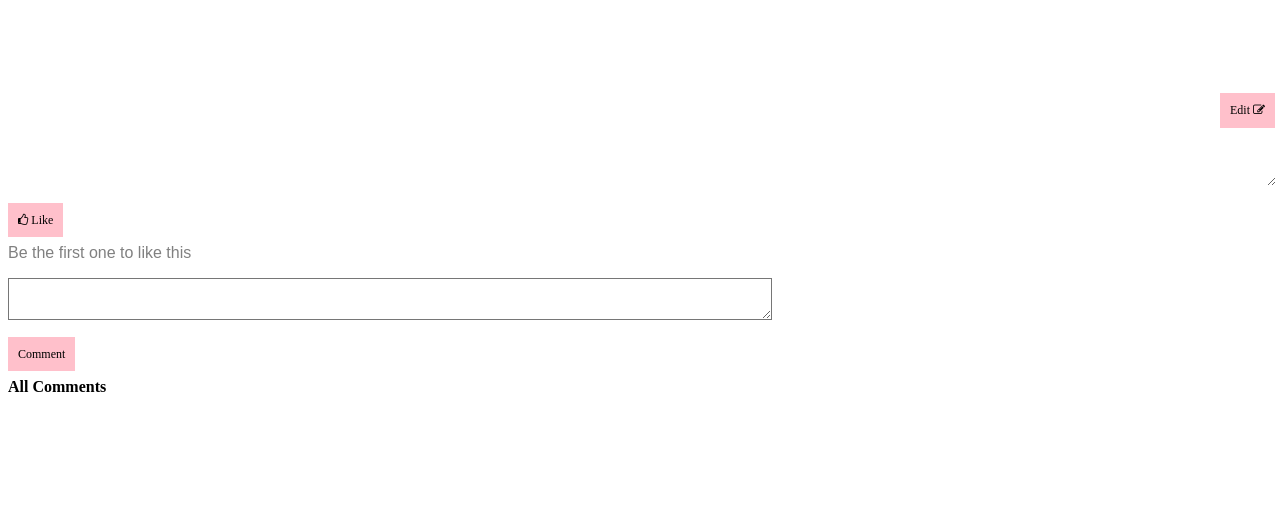
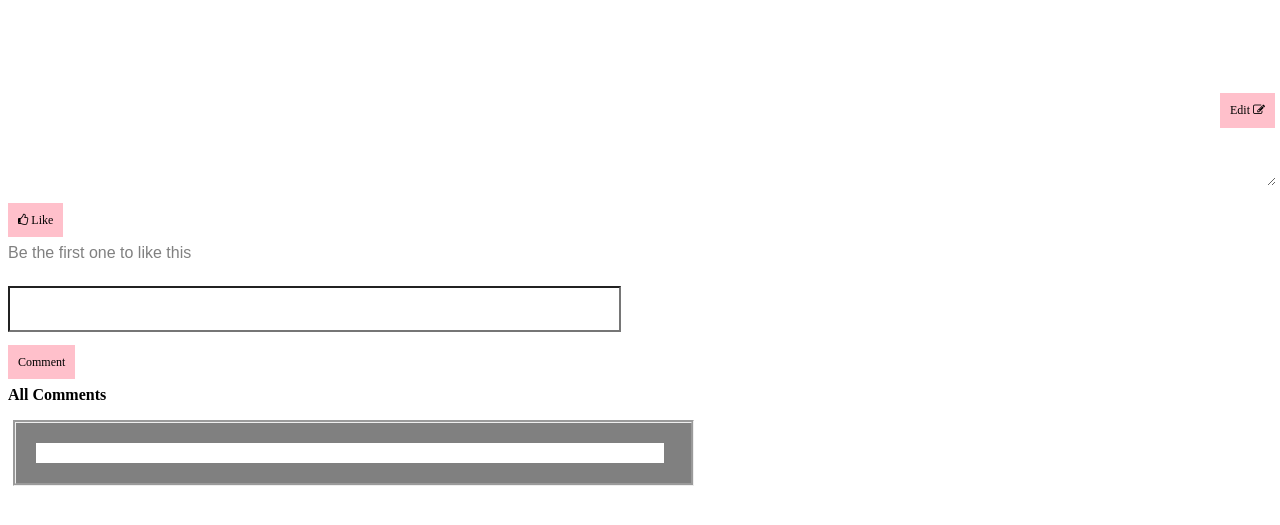
Before and after one commit to arunsubashm/Scribbler-Upgrad, a plain HTML site: page html/post.html in a window 1280 px wide. Both pictures are taken after a click on the element "Comment". Shown: the part 103-628 px from the top of the page. Drawn offline with Linux system fonts and the light colour scheme; a web font is replaced by a local one.

Commit message:
Implement display of Comments

```diff
--- a/html/post.html
+++ b/html/post.html
@@ -25,6 +25,7 @@
 
     <div id="postdump">
 
+        <!-- Dump the Post details -->
         <form>
             <label for="title"></label>
             <input type="text" class = "post-form post-form-title" id= "ftitle" name="title">
@@ -37,16 +38,20 @@
             <label for="content"></label>
             <textarea class = "post-form post-form-content" id= "fcontent" name="content"></textarea>
         </form>
+        <!-- Like Button -->
         <div id = "like-button">
         <span class="btn-like" title='like' onclick="postLiked()"><i class="fa fa-thumbs-o-up" aria-hidden="true"></i> Like</span>
         </div>
         <p id = "like-note">Be the first one to like this</p>
         <div>
+        <!-- Comments -->
         <label for="comments"></label>
-        <textarea class = "post-form-comment" id= "fcomment" placeholder="Leave a comment..." name="comment"></textarea>
+        <input type="text" class = "post-form-comment" id= "fcomment" placeholder="Leave a comment..." name="comment">
         </div>
         <span class="btn-like" title='comment' onclick="postComment()">Comment</span>
+        <!-- Display of Comments -->
         <p><b>All Comments</b></p>
+        <div class="post-comments" id = "pcomments"></div>
 
     </div>
     <script type="text/javascript">
--- a/scripts/post.js
+++ b/scripts/post.js
@@ -8,6 +8,7 @@ function getPostIndex(id) {
     }
     return i;
 }
+
 /* Dump the details of the clicked post */
 function postDump() {
     var id = localStorage.getItem("postid");
@@ -20,6 +21,8 @@ function postDump() {
     document.getElementById("fauthor").value = posts[index].author;
     document.getElementById("fcontent").value = posts[index].content;
 }
+
+/* Toggle between Edit and Save Button */
 function toggleEditable(edit) {
     var value;
     var template;
@@ -56,6 +59,8 @@ function toggleEditable(edit) {
         posts[index].content = document.getElementById("fcontent").value;
     }
 }
+
+/* Track the number of likes and display the same */
 var postlike = 0;
 function postLiked() {
     postlike += 1;
@@ -63,6 +68,20 @@ function postLiked() {
     document.getElementById("like-button").innerHTML = "<span class='btn-like' id = 'like-button' title='like' onclick=postLiked()><i class='fa fa-thumbs-o-up' aria-hidden='true'></i> Liked</span>";
     document.getElementById("like-note").textContent = postlike + " person likes this!";
 }
+
+/* Track the number of comments and display the same */
+var post_comment = [];
+var num_comments = 0;
+
 function postComment() {
+    var template;
+
+    post_comment[num_comments] = document.getElementById("fcomment").value;
     document.getElementById("fcomment").value = "";
+    num_comments += 1;
+    document.getElementById("pcomments").innerHTML = "";
+    /* Display in the reverse order */
+    for (var i = num_comments - 1; i >= 0; i--) {
+        document.getElementById("pcomments").innerHTML += "<div class='comment-box'>" + post_comment[i] + "</div>"
+    }
 }
--- a/styles/post.css
+++ b/styles/post.css
@@ -26,11 +26,24 @@ html {
     background-color: unset !important;
     box-sizing: unset !important;
     color: unset !important;
-    width:60%;
+    width:45% !important;
     margin-bottom: 20px !important;
     pointer-events: all;
     font-size: 12pt;
     font-family: Arial, Helvetica, sans-serif;
+}
+.post-comments {
+    width:675px;
+    height:auto;
+    border-style:groove;
+    margin: 5px;
+    background-color: grey;
+}
+.comment-box {
+    width:90%;
+    margin:20px;
+    padding:10px;
+    background-color: white;
 }
 
 .post-form-content {
```
